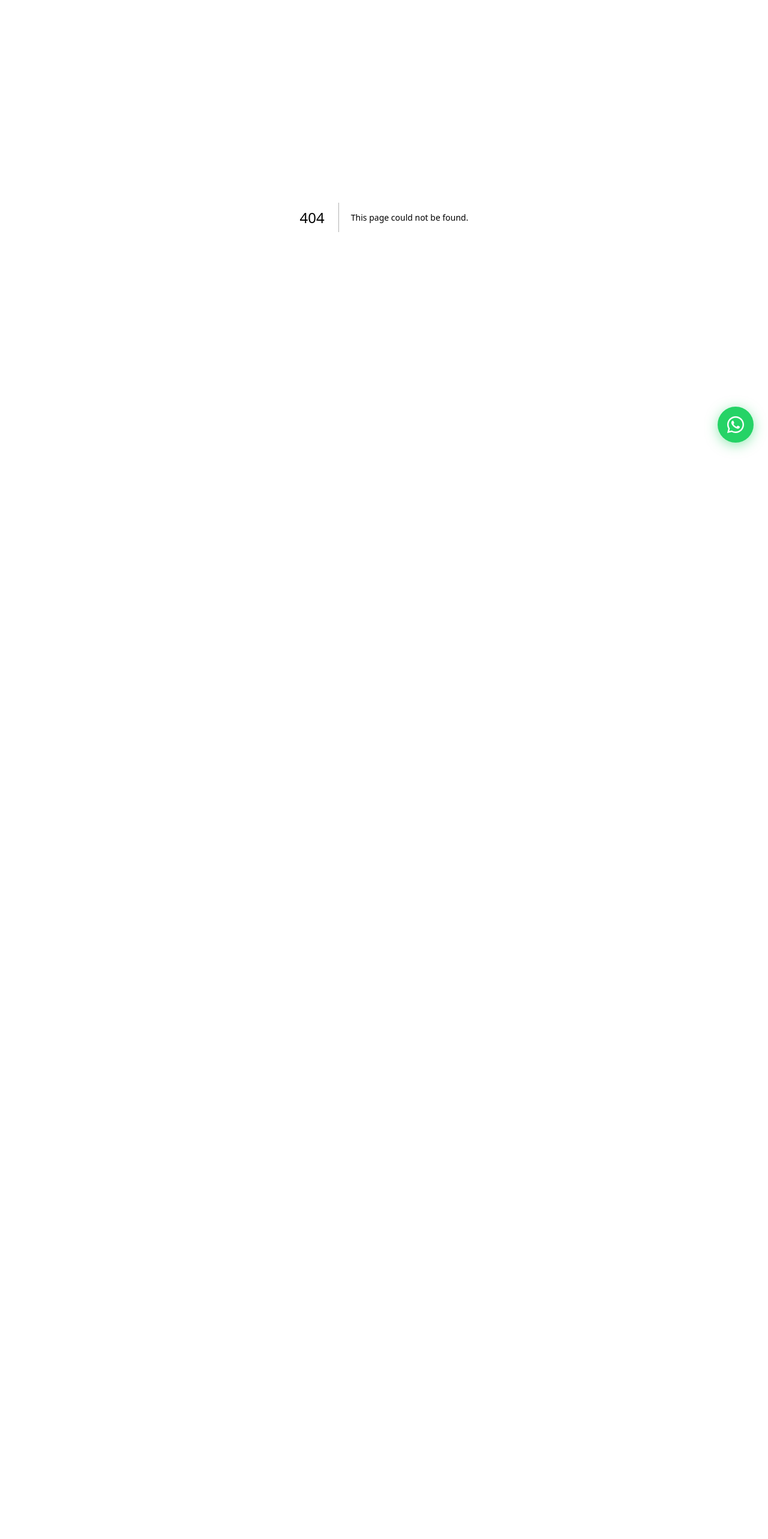
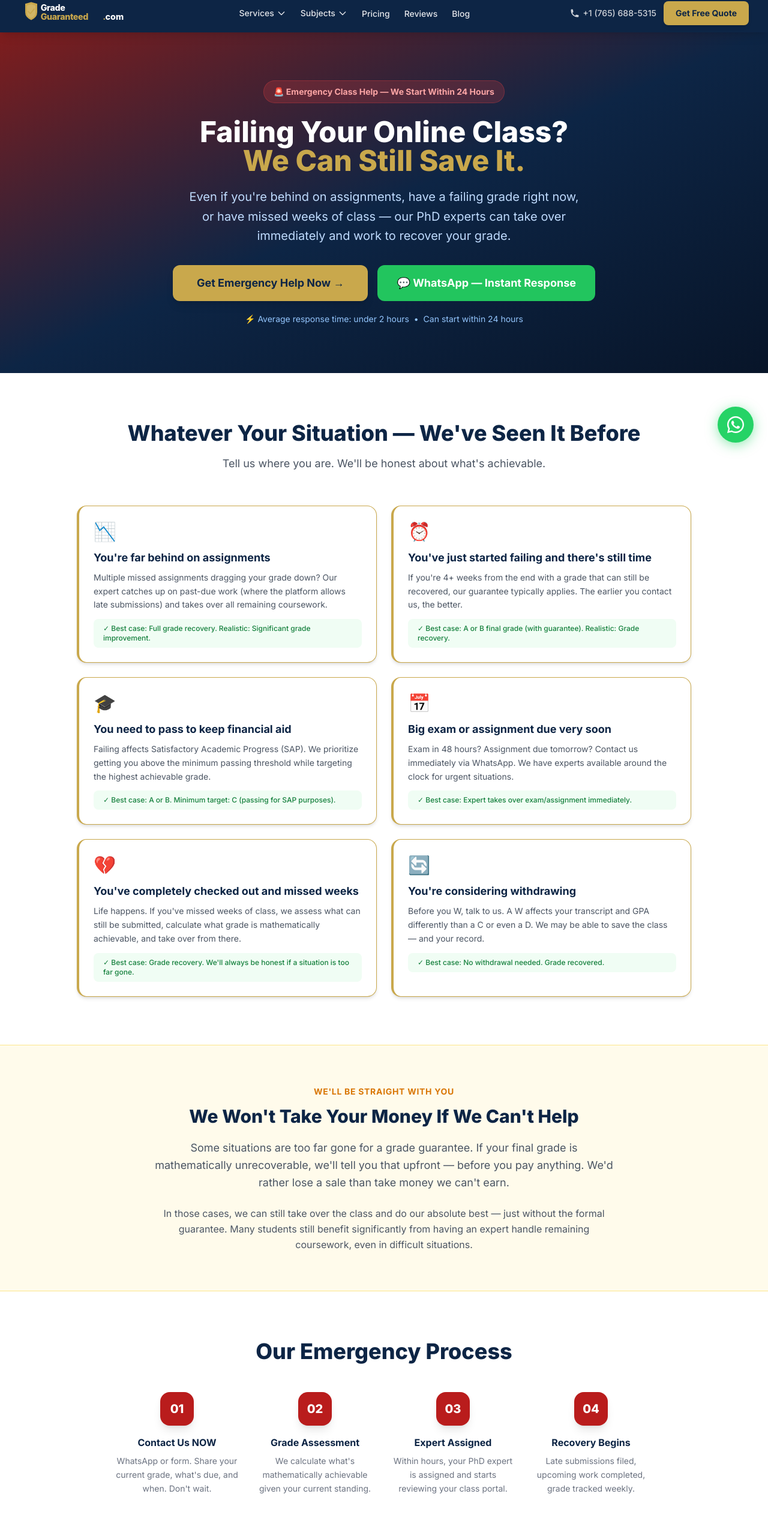
Before and after one commit to gradeduarantee/gradeguaranteed, a Next.js app: page /im-failing-my-online-class in a window 1280 px wide. Before the commit this address had no page. Shown: the part 38-2604 px from the top of the page at 60% size. Before the commit the page ends 800 px from the top, so only its background shows below. Built offline with nearby package versions, Linux system fonts and the light colour scheme.

Commit message:
Initial commit — GradeGuaranteed.com

```diff
--- /dev/null
+++ b/app/im-failing-my-online-class/page.js
@@ -0,0 +1,156 @@
+import Header from '@/components/Header'
+import Footer from '@/components/Footer'
+import Link from 'next/link'
+
+export const metadata = {
+  title: 'I\'m Failing My Online Class — Emergency Help Available',
+  description: 'Failing your online class? We can help recover your grade even if you\'re far behind. 500+ PhD experts available immediately. Free quote in under 2 hours.',
+  alternates: { canonical: 'https://gradeguaranteed.com/im-failing-my-online-class' },
+}
+
+export default function FailingMyOnlineClass() {
+  return (
+    <>
+      <Header />
+      <main>
+        {/* Urgent hero */}
+        <section className="bg-gradient-to-br from-red-900 via-navy-900 to-navy-950 py-20 px-4">
+          <div className="max-w-4xl mx-auto text-center">
+            <div className="inline-flex items-center gap-2 bg-red-500/20 text-red-300 text-sm font-bold px-4 py-2 rounded-full border border-red-500/30 mb-6">
+              🚨 Emergency Class Help — We Start Within 24 Hours
+            </div>
+            <h1 className="text-4xl md:text-5xl font-extrabold text-white mb-5 leading-tight">
+              Failing Your Online Class?<br />
+              <span className="text-gold-500">We Can Still Save It.</span>
+            </h1>
+            <p className="text-blue-200 text-xl max-w-2xl mx-auto mb-8 leading-relaxed">
+              Even if you're behind on assignments, have a failing grade right now, or have missed weeks of class — our PhD experts can take over immediately and work to recover your grade.
+            </p>
+            <div className="flex flex-col sm:flex-row gap-4 justify-center">
+              <Link href="/get-a-quote" className="btn-gold text-lg px-10 py-4 rounded-xl">
+                Get Emergency Help Now →
+              </Link>
+              <a href="https://wa.me/17633299406" target="_blank" rel="noopener noreferrer"
+                className="flex items-center justify-center gap-2 bg-green-500 hover:bg-green-400 text-white font-bold px-8 py-4 rounded-xl text-lg transition-all">
+                💬 WhatsApp — Instant Response
+              </a>
+            </div>
+            <p className="text-blue-300 text-sm mt-5">⚡ Average response time: under 2 hours &nbsp;•&nbsp; Can start within 24 hours</p>
+          </div>
+        </section>
+
+        {/* Situations we handle */}
+        <section className="py-20 bg-white px-4">
+          <div className="max-w-5xl mx-auto">
+            <div className="text-center mb-14">
+              <h2 className="section-heading">Whatever Your Situation — We've Seen It Before</h2>
+              <p className="section-subheading max-w-2xl mx-auto">Tell us where you are. We'll be honest about what's achievable.</p>
+            </div>
+            <div className="grid md:grid-cols-2 gap-6">
+              {[
+                {
+                  icon: '📉',
+                  situation: 'You\'re far behind on assignments',
+                  detail: 'Multiple missed assignments dragging your grade down? Our expert catches up on past-due work (where the platform allows late submissions) and takes over all remaining coursework.',
+                  outcome: 'Best case: Full grade recovery. Realistic: Significant grade improvement.',
+                },
+                {
+                  icon: '⏰',
+                  situation: 'You\'ve just started failing and there\'s still time',
+                  detail: 'If you\'re 4+ weeks from the end with a grade that can still be recovered, our guarantee typically applies. The earlier you contact us, the better.',
+                  outcome: 'Best case: A or B final grade (with guarantee). Realistic: Grade recovery.',
+                },
+                {
+                  icon: '🎓',
+                  situation: 'You need to pass to keep financial aid',
+                  detail: 'Failing affects Satisfactory Academic Progress (SAP). We prioritize getting you above the minimum passing threshold while targeting the highest achievable grade.',
+                  outcome: 'Best case: A or B. Minimum target: C (passing for SAP purposes).',
+                },
+                {
+                  icon: '📅',
+                  situation: 'Big exam or assignment due very soon',
+                  detail: 'Exam in 48 hours? Assignment due tomorrow? Contact us immediately via WhatsApp. We have experts available around the clock for urgent situations.',
+                  outcome: 'Best case: Expert takes over exam/assignment immediately.',
+                },
+                {
+                  icon: '💔',
+                  situation: 'You\'ve completely checked out and missed weeks',
+                  detail: 'Life happens. If you\'ve missed weeks of class, we assess what can still be submitted, calculate what grade is mathematically achievable, and take over from there.',
+                  outcome: 'Best case: Grade recovery. We\'ll always be honest if a situation is too far gone.',
+                },
+                {
+                  icon: '🔄',
+                  situation: 'You\'re considering withdrawing',
+                  detail: 'Before you W, talk to us. A W affects your transcript and GPA differently than a C or even a D. We may be able to save the class — and your record.',
+                  outcome: 'Best case: No withdrawal needed. Grade recovered.',
+                },
+              ].map(({ icon, situation, detail, outcome }) => (
+                <div key={situation} className="card border-l-4 border-gold-500 hover:shadow-xl">
+                  <div className="text-3xl mb-3">{icon}</div>
+                  <h3 className="font-bold text-navy-900 text-lg mb-2">{situation}</h3>
+                  <p className="text-gray-600 text-sm leading-relaxed mb-3">{detail}</p>
+                  <div className="bg-green-50 rounded-lg px-4 py-2 text-green-700 text-xs font-medium">
+                    ✓ {outcome}
+                  </div>
+                </div>
+              ))}
+            </div>
+          </div>
+        </section>
+
+        {/* Honest section */}
+        <section className="py-16 bg-amber-50 border-y border-amber-200 px-4">
+          <div className="max-w-3xl mx-auto text-center">
+            <span className="text-amber-600 font-bold text-sm uppercase tracking-wider">We'll Be Straight With You</span>
+            <h2 className="text-3xl font-extrabold text-navy-900 mt-3 mb-5">We Won't Take Your Money If We Can't Help</h2>
+            <p className="text-gray-600 leading-relaxed text-lg mb-6">
+              Some situations are too far gone for a grade guarantee. If your final grade is mathematically unrecoverable, we'll tell you that upfront — before you pay anything. We'd rather lose a sale than take money we can't earn.
+            </p>
+            <p className="text-gray-600 leading-relaxed">
+              In those cases, we can still take over the class and do our absolute best — just without the formal guarantee. Many students still benefit significantly from having an expert handle remaining coursework, even in difficult situations.
+            </p>
+          </div>
+        </section>
+
+        {/* Process for emergencies */}
+        <section className="py-20 bg-white px-4">
+          <div className="max-w-4xl mx-auto">
+            <div className="text-center mb-12">
+              <h2 className="section-heading">Our Emergency Process</h2>
+            </div>
+            <div className="grid md:grid-cols-4 gap-6">
+              {[
+                { num: '01', title: 'Contact Us NOW', desc: 'WhatsApp or form. Share your current grade, what\'s due, and when. Don\'t wait.' },
+                { num: '02', title: 'Grade Assessment', desc: 'We calculate what\'s mathematically achievable given your current standing.' },
+                { num: '03', title: 'Expert Assigned', desc: 'Within hours, your PhD expert is assigned and starts reviewing your class portal.' },
+                { num: '04', title: 'Recovery Begins', desc: 'Late submissions filed, upcoming work completed, grade tracked weekly.' },
+              ].map(({ num, title, desc }) => (
+                <div key={num} className="text-center">
+                  <div className="w-14 h-14 bg-red-700 text-white rounded-2xl flex items-center justify-center text-xl font-extrabold mx-auto mb-4 shadow-lg">{num}</div>
+                  <h3 className="font-bold text-navy-900 mb-2">{title}</h3>
+                  <p className="text-gray-500 text-sm leading-relaxed">{desc}</p>
+                </div>
+              ))}
+            </div>
+          </div>
+        </section>
+
+        {/* Final CTA */}
+        <section className="bg-hero-gradient py-20 px-4 text-center">
+          <div className="max-w-3xl mx-auto">
+            <h2 className="text-4xl font-extrabold text-white mb-4">Don't Wait — Every Day Matters</h2>
+            <p className="text-blue-200 text-lg mb-8 max-w-2xl mx-auto">The sooner you contact us, the more we can do. Get help now — even if you think it's too late.</p>
+            <div className="flex flex-col sm:flex-row gap-4 justify-center">
+              <Link href="/get-a-quote" className="btn-gold text-lg px-10 py-4 rounded-xl">Get Emergency Help →</Link>
+              <a href="https://wa.me/17633299406" target="_blank" rel="noopener noreferrer"
+                className="flex items-center justify-center gap-2 bg-green-500 hover:bg-green-400 text-white font-bold px-8 py-4 rounded-xl text-lg">
+                💬 WhatsApp Us Now
+              </a>
+            </div>
+          </div>
+        </section>
+      </main>
+      <Footer />
+    </>
+  )
+}
```
